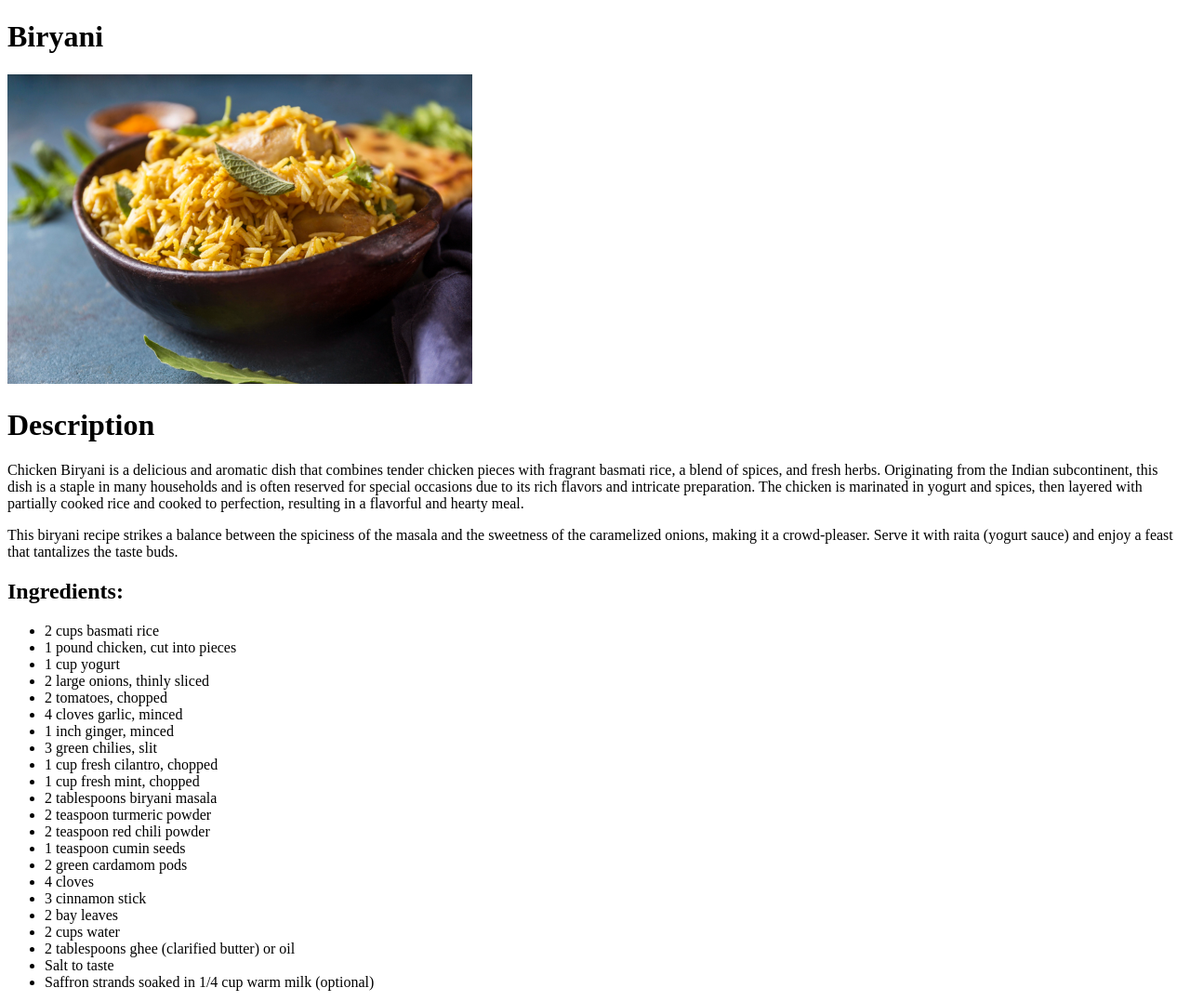
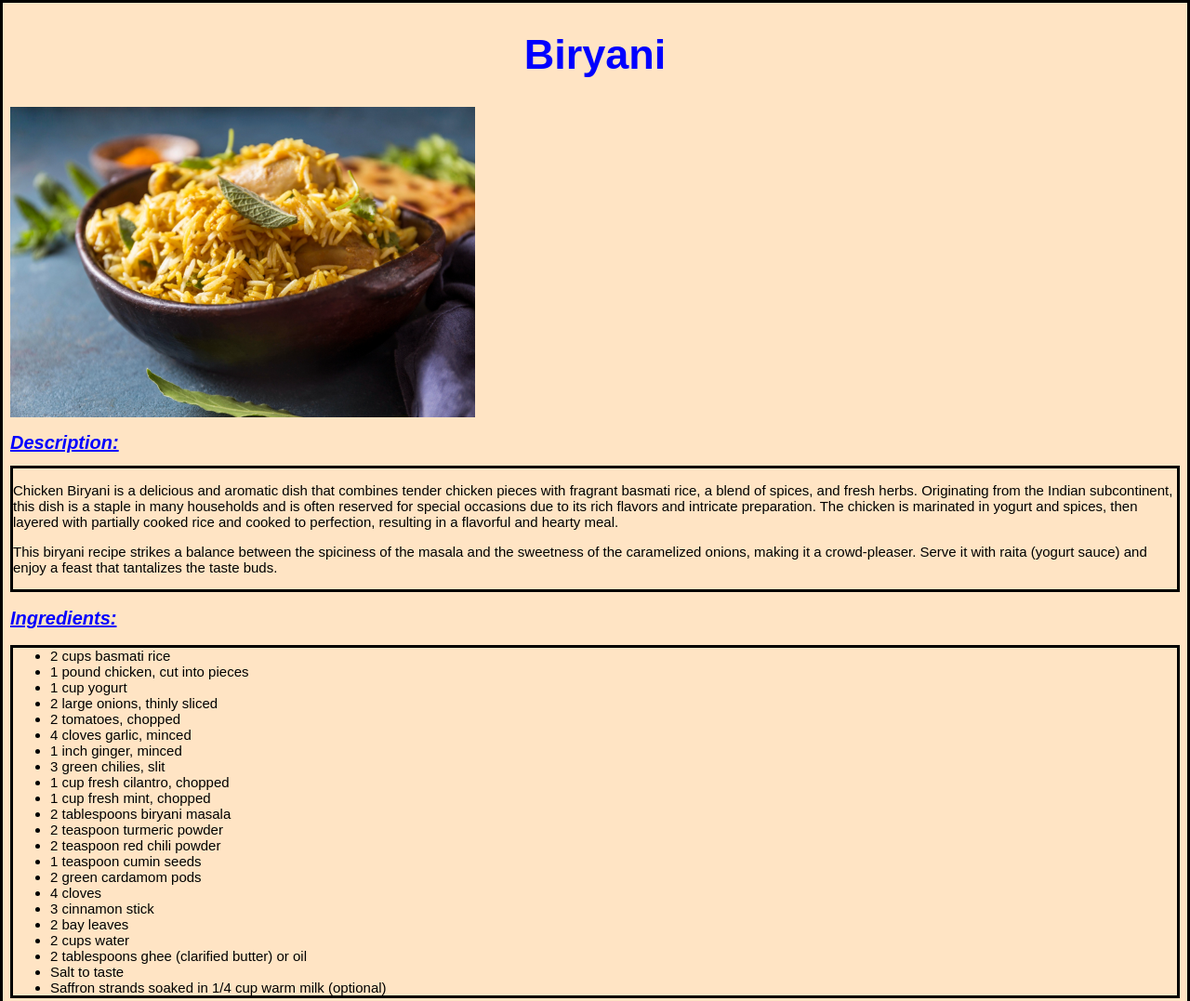
Before and after one commit to Sachinpawar1/odin-recipes, a plain HTML site: page recipes/biryani.html in a window 1280 px wide. Shown: the top 1077 px of the page at 93% size. Drawn offline with Linux system fonts and the light colour scheme; files whose address does not match are found by name.

Commit message:
created and add css to the html pages

```diff
--- a/recipes/biryani.html
+++ b/recipes/biryani.html
@@ -1,27 +1,25 @@
 <!DOCTYPE html>
-<html lang="en">
+<html class="html" lang="en">
 <head>
     <meta charset="UTF-8">
     <meta name="viewport" content="width=device-width, initial-scale=1.0">
+    <link rel="stylesheet" href="../style.css">
     <title>Biryani</title>
 </head>
 
-<body>
-    <h1>Biryani</h1>
+<body class="body">
+    <h1 class="h1">Biryani</h1>
     <img src="..//Images/Img-biryani.jpg" alt="Image of Biryani" width="500" height=""
 
     <br class="blank" />
 
-    <h1>Description</h1>
+    <h1 class="h2">Description:</h1>
+         <div class="html"><p class="ui">Chicken Biryani is a delicious and aromatic dish that combines tender chicken pieces with fragrant basmati rice, a blend of spices, and fresh herbs. Originating from the Indian subcontinent, this dish is a staple in many households and is often reserved for special occasions due to its rich flavors and intricate preparation. The chicken is marinated in yogurt and spices, then layered with partially cooked rice and cooked to perfection, resulting in a flavorful and hearty meal.</p>
+         <p class="ui">This biryani recipe strikes a balance between the spiciness of the masala and the sweetness of the caramelized onions, making it a crowd-pleaser. Serve it with raita (yogurt sauce) and enjoy a feast that tantalizes the taste buds.</p></div>
 
+    <b><h2 class="h2">Ingredients:</h2></b>
 
-
-    <p>Chicken Biryani is a delicious and aromatic dish that combines tender chicken pieces with fragrant basmati rice, a blend of spices, and fresh herbs. Originating from the Indian subcontinent, this dish is a staple in many households and is often reserved for special occasions due to its rich flavors and intricate preparation. The chicken is marinated in yogurt and spices, then layered with partially cooked rice and cooked to perfection, resulting in a flavorful and hearty meal.</p>
-    <p>This biryani recipe strikes a balance between the spiciness of the masala and the sweetness of the caramelized onions, making it a crowd-pleaser. Serve it with raita (yogurt sauce) and enjoy a feast that tantalizes the taste buds.</p>
-
-    <b><h2>Ingredients:</h2></b>
-
-    <ul>
+    <ul class="html">
          <li> 2 cups basmati rice</li>
          <li>1 pound chicken, cut into pieces</li>
          <li>1 cup yogurt</li>
@@ -46,8 +44,8 @@
          <li>Saffron strands soaked in 1/4 cup warm milk (optional)</li>
     </ul>
 
-    <b><h2>Steps:</h2></b>
-     <ol>
+    <b><h2 class="h2">Steps:</h2></b>
+     <ol class="html">
          <li><b>Rinse and soak the rice:</b> Rinse the basmati rice under cold water until the water runs clear. Soak the rice in water for 30 minutes, then drain and set aside.</li>
         <li><b>Marinate the chicken:</b> In a large bowl, mix the chicken pieces with yogurt, turmeric powder, red chili powder, and salt. Set aside to marinate for at least 30 minutes.</li>
         <li><b>Fry the onions:</b> Heat ghee or oil in a large pot over medium heat. Add the sliced onions and fry until they are golden brown and caramelized. Remove half of the onions and set aside for garnish. </li>
--- /dev/null
+++ b/style.css
@@ -0,0 +1,33 @@
+/*style.css*/
+
+.body {
+    background-color:bisque;
+    font-size: 15px;
+    font-family: sans-serif;
+}
+
+.h1 {
+    background-color: bisque;
+    color: black;
+    font-family: sans-serif;
+    text-align: center;
+    font-size: 45px;
+    color: blue;
+}
+
+.html {
+    border: solid;
+    background-color:bisque;
+}
+
+.ui {
+    background-color:bisque;
+}
+
+.h2{
+    text-decoration: underline;
+    color: blue;
+    font-weight: bold;
+    font-size: 20px;
+    font-style: italic;
+}
```
Also changed, not shown: index.html (+9 -8 lines), recipes/dal.html (+11 -10 lines), recipes/lasagna.html (+12 -10 lines). Lines whose indentation alone changed are shown as unchanged.
